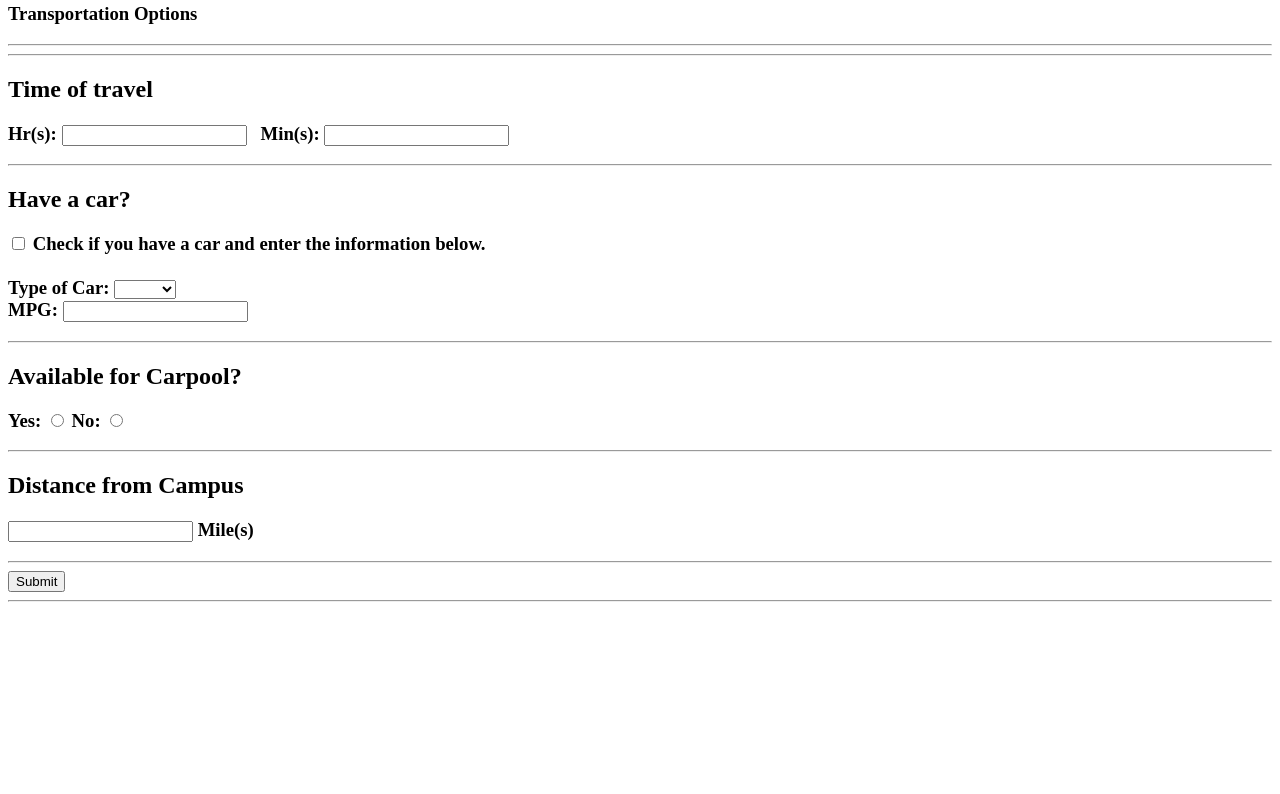
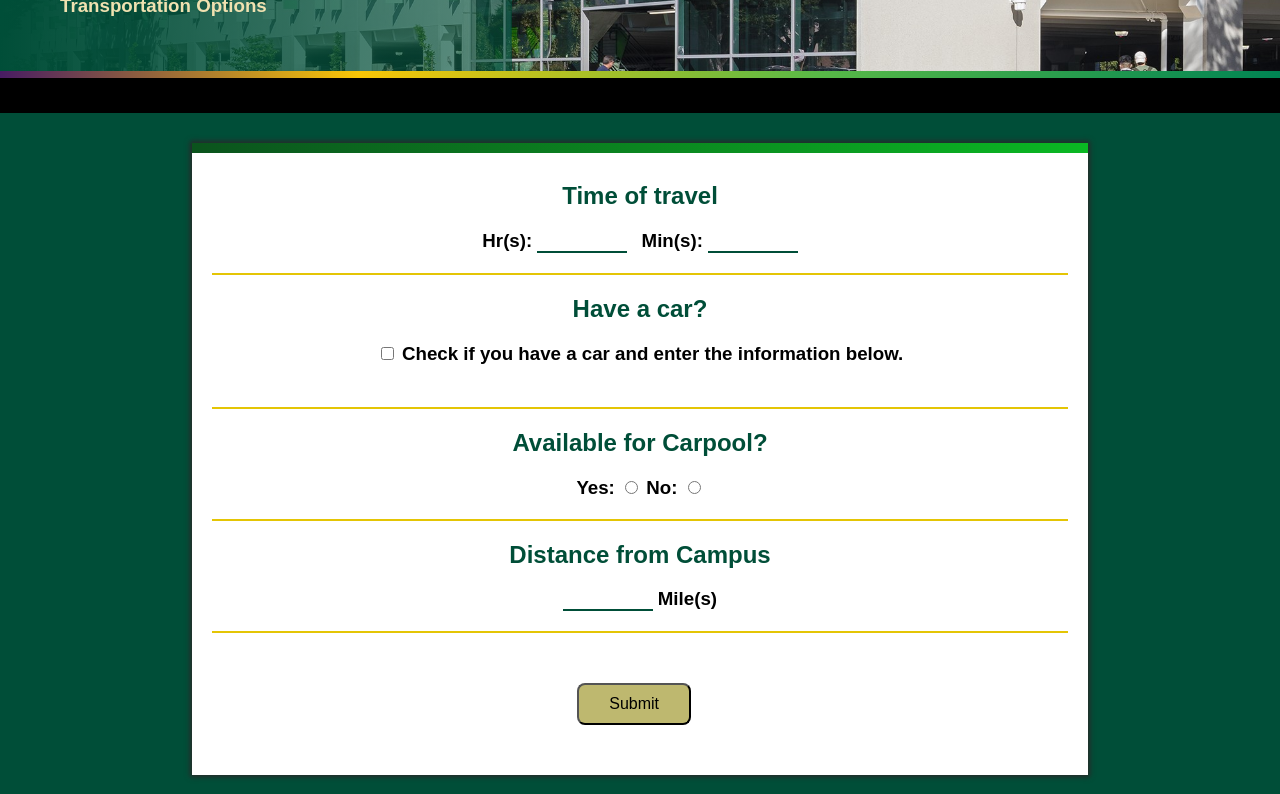
Before and after one commit to luk101/CSUS-Commuter-App, a plain HTML site: page survey_page.html in a window 1280 px wide. Shown: the part 191-985 px from the top of the page. Before the commit the page ends 801 px from the top, so only its background shows below. Drawn offline with Linux system fonts and the light colour scheme.

Commit message:
Update survey_styles.css

```diff
--- a/survey_styles.css
+++ b/survey_styles.css
@@ -1,134 +1,201 @@
-<!DOCTYPE html>
-<html lang="en" dir="ltr">
-    <head>
-        <meta charset="utf-8">
-        <link rel="stylesheet" href="survey_styles.css">
-        <title>FMZ Commuting Survey | Sacramento State</title>
-        <script src="car.js"></script>
-    </head>
-    <meta content="width=device-width, initial-scale=1" name="viewport"/>
-    <style>
-        @media only screen and (max-width: 700px) {
+nav {
+    background-color: #ffffff;
+}
 header {
-                background-image: linear-gradient(270deg, rgba(0,78,56,0.3) 5%, rgba(0,78,56,.6) 100%), url('images/structurev-2000.jpg');
+    margin: 0px;
+    height:200px;
+    background-image: linear-gradient(270deg, rgba(196,182,129,0) 60%, rgba(0,78,56,0.6) 60%, rgba(0,78,56,1) 100%), url('images/structurev-2000.jpg');
+    background-size: cover;
+    text-align: left;
 }
-            .banner {
-                width: 100%;
+body {
+  background-color:	rgb(0,78,56);
+  /*background-color: #ffffff;*/
+  margin: 0px;
+  font-family: sans-serif;
 }
-            .submit{
-                margin-left: 38%;
-                background-color: #BEB86F;
-                border-radius: 8px;
-                color: rgb(0,78,56);
+hr {
+    height: 7px;
+    border-width: 0px;
+    background-color: #c4b581;
+    margin: 0px;
 }
-            .carlist{
-                display: none;
-                margin-left: 42%;
+input[type=text], focus {
+    outline: none;
+    width: 10%;
+    border: none;
+    box-sizing: border-box;
+    border-bottom: 2px solid	rgb(0,78,56);
 }
-            .mpg{
-                margin-bottom: 0px;
-                margin-left: 45%;
-                display: none;
+
+.topGBorder{
+    padding-top: 0px;
+    padding-bottom: 0px;
+    margin: 0px;
+    height: 7px;
+    background-image: linear-gradient(to right, #481c63 0%, #f9c606 28%, #58b947 64%, #008453 100%);
 }
-            .footer img{
-                height: auto;
+.breadCrumbs{
+    padding-top: 0px;
+    padding-bottom: 0px;
+    margin: 0px;
+    height: 35px;
+    background-color: black;
+    border-radius: 0px;
+}
+.sections {
+    padding-left: 0px;
+    padding-right: 0px;
+    margin-top: 20px;
+    margin-right: 20px;
+    margin-left: 20px;
+    /*background-color: rgb(0,78,56);*/
+    background-color: #E4C505;
+    height: 2px;
+}
+.bottomGBorder{
+    padding-top: 0px;
+    padding-bottom: 0px;
+    margin-top: 30px;
+    height: 7px;
+    background-image: linear-gradient(to right, #481c63 0%, #f9c606 28%, #58b947 64%, #008453 100%);
+}
+.footer{
+    background-color: black;
+    height: 130px;
+}
+
+.footer2{
+    background-color: rgb(0,46,35);
+    height: 50px;
+}
+.sacstate_logo{
+    height: 60%;
     margin-top: 2%;
-                margin-left: 30%;
+    margin-left: 4%;
     float: left;
 }
 .sacstate_info{
     display: inline-block;
     color: white;
-                margin-left: 30%;
+    margin-left: 40%;
     margin-top: 3%;
 }
 .phoneNumber{
     color: #c4b581;
 }
-            .footer{
-                background-color: black;
-                height: 10%;
-                width: 100%;
+.banner {
+    margin: 0px;
+    width: 40%;
+    height: 200px;
+    float: left;
 }
+.banner_text {
+    padding-top: 20px;
+    padding-bottom: 0px;
+    padding-left: 50px;
+    margin: 10px;
+    text-align: left;
+    color: #ffffff;
 }
-    </style>
-    <nav>
-        <img src="images/Primary_Horizontal_3_Color_gld_hnd.png" alt="Sacramento State University Logo" style="width:187px; height:51.25">
-        <hr>
-    </nav>
-    <header>
-        <div class="banner">
-            <h2 class="banner_text">FMZ<br> Commuting <br> Survey</h2>
-            <h3 class="banner_alt_text">Transportation Options</h3>
-        </div>
-    </header>
-    <hr class="topGBorder">
-    <div class="breadCrumbs">
-    </div>
-    <body>
-        <div class="surveyLayout">
-            <hr class="layoutBorder">
-            <h2 class="timeTraveled">Time of travel <br></h2>
-            <h3 class="time">
-                <form action="">
-                    <label for="hrs">Hr(s):</label>
-                    <input class="hrsText" type="text" id="hrs" name="hrs">
-                    <label for="mins">&ensp;Min(s):</label>
-                    <input class="minsText" type="text" id="mins" name="mins">
-                </form>
-            </h3>
-            <hr class="sections">
-            <h2 class="haveCar">Have a car?<br></h2>
-            <h3 class="car">
-                <form action="">
-                    <input type="checkbox" id="yes" name="yes" value="checkbox" onclick="show_hide()">
-                    <label for="yes">Check if you have a car and enter the information below. <br> <br> </label>
-                    <label class="typeOfCar">Type of Car:</label for="cars">
-                        <select class="carlist" name="cars" id="cars">
-                            <option value=""></option>
-                            <option value="coupe">Coupe</option>
-                            <option value="sedan">Sedan</option>
-                            <option value="suv">SUV</option>
-                            <option value="truck">Truck</option>
-                            <option value="van">Van</option>
-                            <option value="other">Other</option>
-                        </select>
-                        <label class="mpgLabel"><br>MPG:</label>
-                        <input type="text" id="mpg" name="yes" class="mpg">
-                </form>
-            </h3>
-            <hr class="sections">
-            <h2 class="canCarpool">Available for Carpool? <br></h2>
-            <h3 class="check"></h3>
-            <h3 class="carpool">
-                <label for="yes1">Yes: </label>
-                <input type="radio" id="yes2" name="choice2" value="yes">
-                <label for="no1>">No: </label>
-                <input type="radio" id="no2" name="choice2" value="no">
-            </h3>
-            <hr class="sections">
-            <h2 class="distance">Distance from Campus <br></h2>
-            <h3 class="distanceAmount">
-                <form action="">
-                    <input type="text" id="mi" name="mi">
-                    <label for="hrs">Mile(s)</label>
-                </form>
-            </h3>
-            <hr class="sections">
-            <button class="submit">Submit</button>
-        </div>
-        <hr class="bottomGBorder">
-        <div class="footer">
-            <img class="sacstate_logo" src="images/sacstate logo.png" alt="sacstate logo">
-            <div class="sacstate_info">
-                California State University, Sacramento <br>
-                6000 J Street, Sacramento, CA 95819 <br>
-                Camput Main Phone:
-                <a class="phoneNumber" href="(916) 278-6011">(916) 278-6011</a>
-            </div>
-        </div>
-        <div class="footer2">
+.banner_alt_text {
+    padding-top: 0px;
+    padding-bottom: 100px;
+    padding-left: 60px;
+    margin: 0px;
+    text-align: left;
+    color: #f0e1b0;
+}
+.time {
+    margin: 0px;
+    padding: 0px;
+    color:black;
+    text-align: center;
+}
+.surveyLayout {
+    margin-top: 30px;
+    margin-left: 15%;
+    margin-right: 15%;
+    /*border: 4px outset #f0e1b0;*/
+    /*background-color: #f0e1b0;*/
+    background-color: #ffffff;
+    position: relative;
+    box-shadow: 0px 0px 5px 2px #292929;
+}
 
-        </div>
-    </body>
-</html>
+.layoutBorder {
+    margin-left: 0%;
+    margin-right: 0%;
+    height: 10px;
+    background-image: linear-gradient(to right, #0B531D, #0AB823);
+}
+
+.timeTraveled {
+    padding-top: 1%;
+    text-align: center;
+    font-size: 150%;
+    color: rgb(0,78,56);
+    margin-left: 40px;
+    margin-right: 40px;
+}
+.time {
+    text-align: center;
+}
+.haveCar {
+    text-align: center;
+    font-size: 150%;
+    color: rgb(0,78,56);
+}
+.car{
+    text-align: center;
+}
+.typeOfCar{
+    text-align: center;
+    margin-bottom: 10px;
+    display: none;
+}
+.carlist{
+    display: none;
+    margin-left: 46%;
+}
+.mpgLabel{
+    text-align: center;
+    display: none;
+}
+.mpg{
+    margin-bottom: 0px;
+    margin-left: 44.5%;
+    display: none;
+}
+.canCarpool {
+    text-align: center;
+    font-size: 150%;
+    color: rgb(0,78,56);
+}
+.carpool {
+    text-align: center;
+}
+.distance {
+    text-align: center;
+    font-size: 150%;
+    color: rgb(0,78,56);
+}
+
+.distanceAmount {
+    text-align: center;
+}
+.submit {
+    padding-top: 10px;
+    padding-bottom: 10px;
+    padding-right: 30px;
+    padding-left: 30px;
+    margin-top: 50px;
+    margin-left: 43%;
+    margin-bottom: 50px;
+    border-radius: 8px;
+    font-size: 100%;
+    background-color: #BEB86F;
+    position: relative;
+    text-align: center;
+    color: black;
+}
```
Lines whose indentation alone changed are shown as unchanged.
